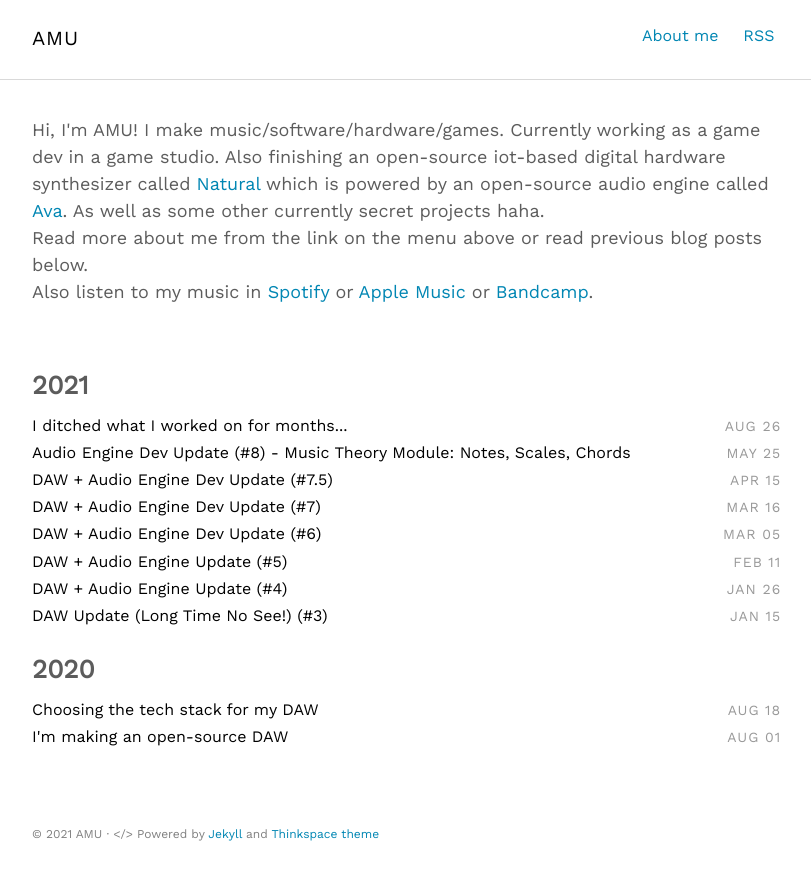
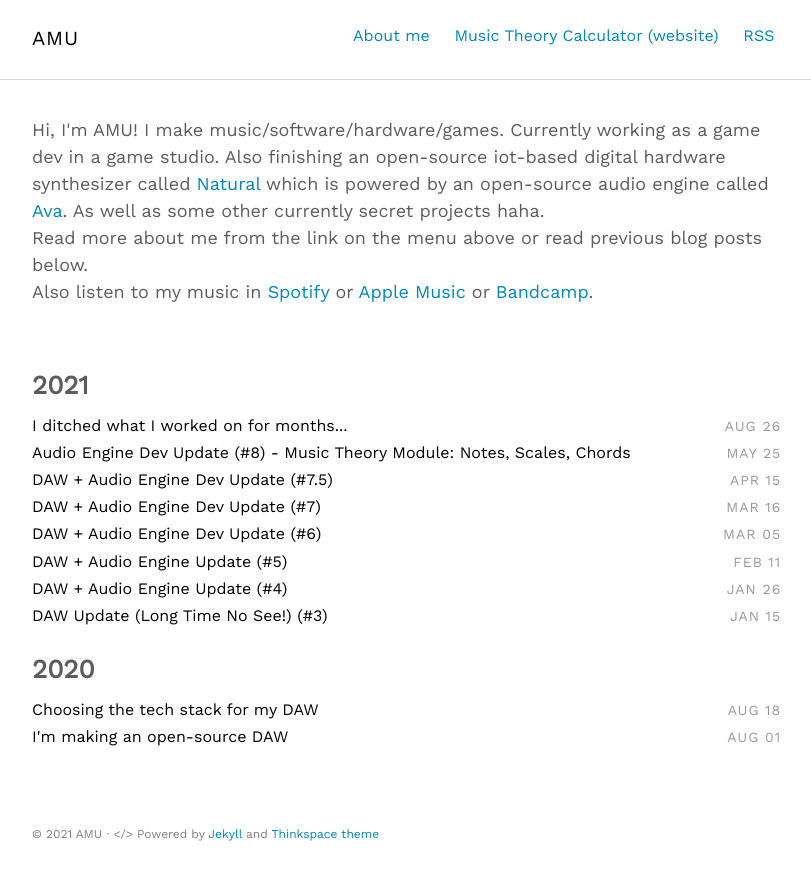
Before and after one commit to amuuu/amuuu.github.io, a Jekyll site: the page built from index.html, in a window 1280 px wide. Shown: the top 880 px of the page, without its empty margins (232-1043 px from the left). Built offline with Jekyll 4.4.1, drawn with Linux system fonts in a browser that asks for light colours; nearby versions of some CDN libraries.

Commit message:
add music theory calculator link to navbar

```diff
--- a/_includes/nav.html
+++ b/_includes/nav.html
@@ -4,6 +4,8 @@
     <h1 class="logo"><a href="{{ '/' | prepend: site.baseurl | prepend: site.url }}">{{ site.title_left }}<span>{{ site.title_right }}</span></a></h1>
     <ul class="navbar">
       <li><a href="{{ '/about' | prepend: site.baseurl | prepend: site.url }}">About me</a></li>
+      <li><a href="https://amuuu.github.io/music-theory-calculator">Music Theory Calculator (website)</a></li>
+
       <!-- <li><a href="{{ '/other-writings' | prepend: site.baseurl | prepend: site.url }}">Other writings</a></li> -->
       <li><a href="{{ "/feed.xml" | prepend: site.baseurl | prepend: site.url }}" target="_blank">RSS</a></li>
     </ul>
```
